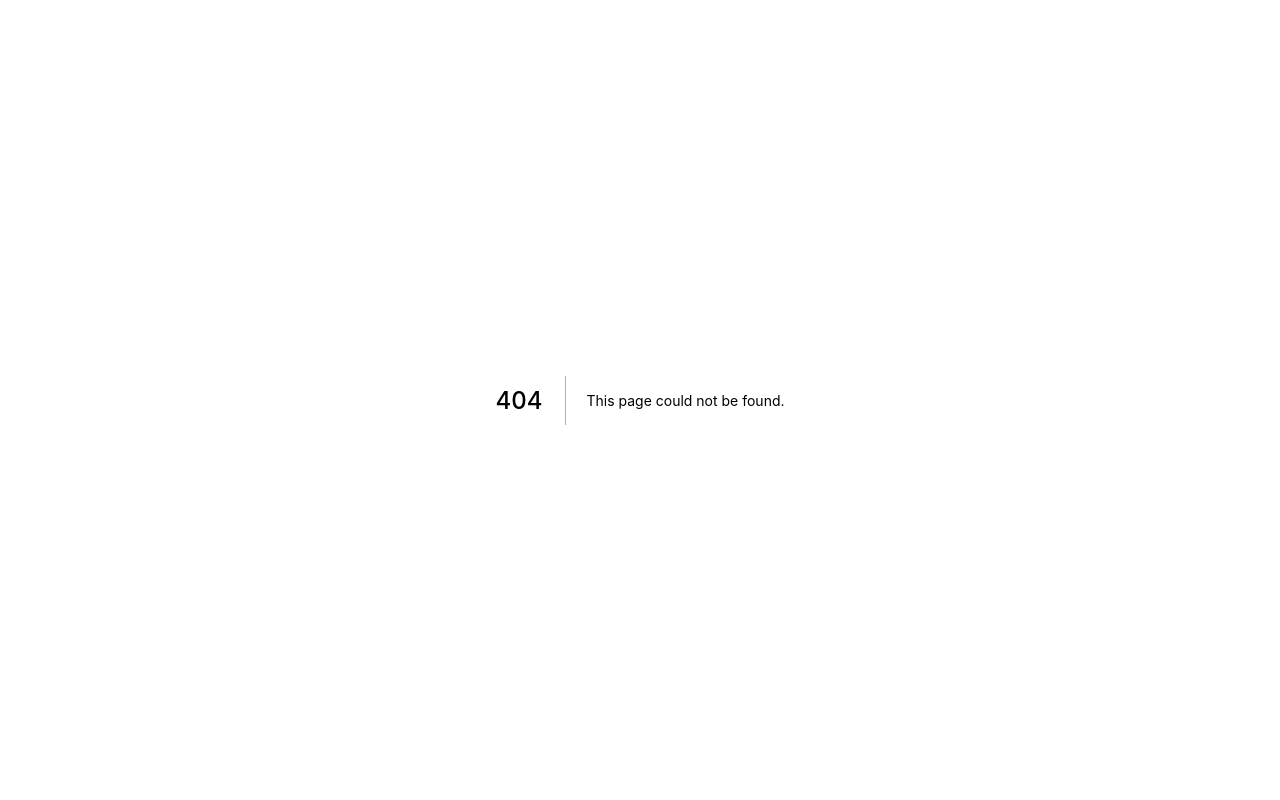
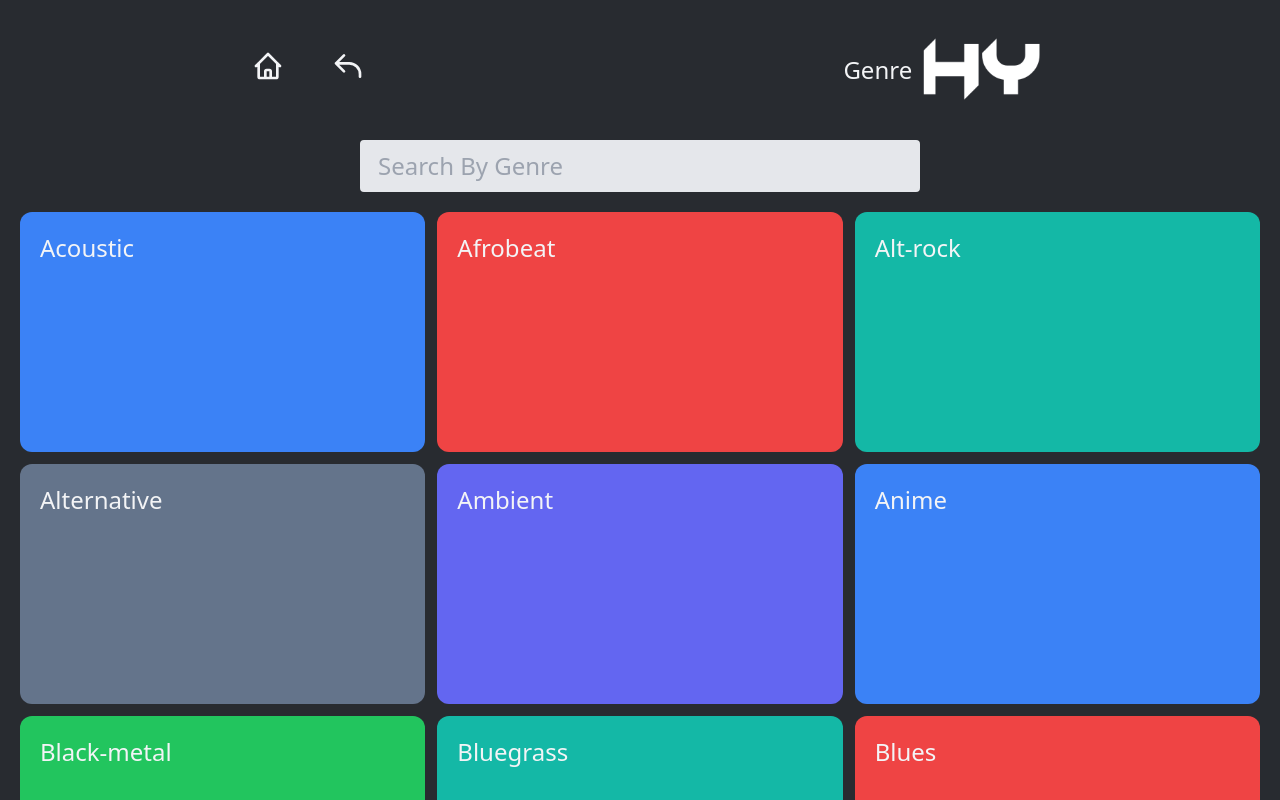
Before and after one commit to Ahljenn/odditory, a Next.js app: page /genre in a window 1280 px wide. Before the commit this address had no page. Shown: the top 800 px of the page. Built offline with nearby package versions, Linux system fonts and the light colour scheme.

Commit message:
Separated routes to different directories to allow for more dynamic routes

```diff
--- a/components/ui/Header.tsx
+++ b/components/ui/Header.tsx
@@ -31,20 +31,12 @@ const Header: React.FC = (): JSX.Element => {
   };
 
   const handlePlaylists = (): void => {
-    Router.push('/dashboard/playlists');
+    Router.push('/playlist');
   };
 
   const handleGenre = (): void => {
-    Router.push('/dashboard/genre');
+    Router.push('/genre');
   };
-
-  // const handleFavorites = (): void => {
-  //   Router.push('/dashboard/favorites');
-  // };
-
-  // const handleTrending = (): void => {
-  //   Router.push('/dashboard/trending');
-  // };
 
   return (
     <header className="flex flex-col sm:flex-row m-5 justify-between items-center">
--- a/pages/dashboard/[genreResult].tsx
+++ b/pages/genre/[genreResult].tsx
@@ -42,7 +42,7 @@ const genreResult: React.FC = (): JSX.Element => {
         }
       })();
     }
-  }, [spotifyApi, genreId]);
+  }, [spotifyApi, genreId, session]);
 
   //Prompt user a refresh may cause data to be lost
   useEffect(() => {
--- a/pages/dashboard/genre.tsx
+++ b/pages/genre/index.tsx
@@ -34,16 +34,16 @@ const genre: React.FC = (): JSX.Element => {
       <SubpageHeader pageName="Genre" />
       <div className="flex justify-center gap-5 mb-5">
         <input
-          className="bg-gray-200 border-2 text-2xl border-gray-200 rounded w-[35rem] py-2 px-4 text-gray-700 focus:outline-none focus:bg-white focus:border-pink-500"
+          className="bg-gray-200 border-2 text-2xl border-gray-200 rounded w-[20rem] sm:w-[35rem] py-2 px-4 text-gray-700 focus:outline-none focus:bg-white focus:border-pink-500"
           placeholder="Search By Genre"
         ></input>
       </div>
-      <section className="grid grid-cols-2 sm:grid-cols-3 gap-3 2xl:gap-5 mx-5">
+      <section className="grid grid-cols-1 sm:grid-cols-2 md:grid-cols-3 2xl:gap-5 mx-5 gap-3">
         {genres.map((genre: string) => (
           <div
             onClick={() => {
               router.push({
-                pathname: '/dashboard/[genreResult]',
+                pathname: '/genre/[genreResult]',
                 query: { genreId: genre, genreTitle: genre[0].toUpperCase() + genre.slice(1) },
               });
             }}
--- /dev/null
+++ b/pages/playlist/[playlistResult].tsx
@@ -0,0 +1,11 @@
+import React from 'react';
+import { useRouter } from 'next/router';
+
+const playlistResult: React.FC = (): JSX.Element => {
+  const router = useRouter();
+  const { playlist } = router.query;
+
+  return <div>test</div>;
+};
+
+export default playlistResult;
--- a/pages/dashboard/playlists.tsx
+++ b/pages/playlist/index.tsx
@@ -51,8 +51,10 @@ const Collections: React.FC = (): JSX.Element => {
                   <div className="flex flex-col" key={playlist.id}>
                     <img
                       onClick={(): void => {
-                        //For now... dynamic page later
-                        Router.push(playlist.external_urls.spotify);
+                        Router.push({
+                          pathname: '/playlist/[playlistResult]',
+                          query: { playlist: playlist },
+                        });
                       }}
                       className="cursor-pointer hover:scale-[1.15] hover:bg-slate-400 transition-transform duration-300 bg-slate-600 rounded-lg p-1 w-[9rem] sm:w-[11.5rem]"
                       src={playlist.images[0].url}
```
